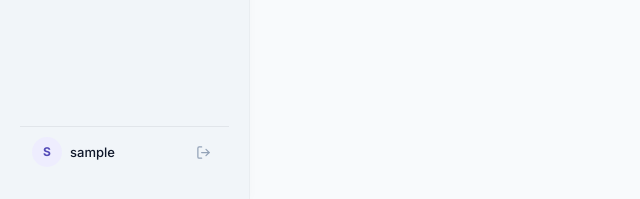
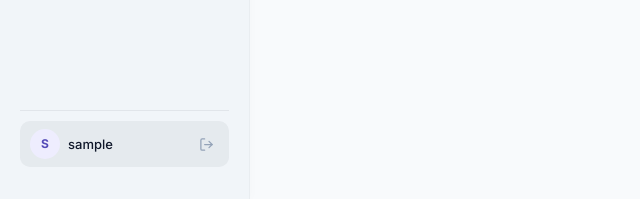
Before and after one commit to armelingu/taskkill, a Flask app: page / in a window 1280 px wide. Shown: the part 601-800 px from the top of the page, without its empty margins (0-640 px from the left). Run offline with Flask 3, Linux system fonts and the light colour scheme; the visitor is signed in with stand-in values (Sample User, id 1); data comes from the database, SQL or seed files in the repository; data that the repository does not hold is empty; parts of the project's set-up code (start-up, migrations or seed data) failed here and were passed over.

Commit message:
style: sidebar footer com card agrupado igual referencia visual

```diff
--- a/static/css/style.css
+++ b/static/css/style.css
@@ -252,11 +252,15 @@ body {
     margin-top: auto;
     padding-top: 10px;
     border-top: 1px solid rgba(15, 23, 42, 0.07);
+}
+
+.sidebar-user-card {
     display: flex;
     align-items: center;
     gap: 8px;
-    padding-left: 12px;
-    padding-right: 12px;
+    background: rgba(15, 23, 42, 0.05);
+    border-radius: 10px;
+    padding: 8px 10px;
 }
 
 .sidebar-footer-user {
@@ -296,8 +300,8 @@ body {
 
 .sidebar-logout-btn {
     margin-left: auto;
-    width: 28px;
-    height: 28px;
+    width: 26px;
+    height: 26px;
     border: none;
     background: transparent;
     color: #94a3b8;
@@ -308,6 +312,7 @@ body {
     flex-shrink: 0;
     transition: color 0.15s ease;
     padding: 0;
+    border-radius: 6px;
 }
 
 .sidebar-logout-btn:hover {
--- a/templates/index.html
+++ b/templates/index.html
@@ -74,8 +74,9 @@
                 </div>
             </section>
 
-            <!-- Rodapé do sidebar: avatar + nome + logout -->
+            <!-- Rodapé do sidebar: card de usuário -->
             <div class="sidebar-footer">
+                <div class="sidebar-user-card">
                     <a href="/perfil" class="sidebar-footer-user" title="Meu perfil" aria-label="Meu perfil">
                         <span class="sidebar-avatar-initials">{{ user.username[0].upper() if user else '?' }}</span>
                         <span class="sidebar-footer-name">{{ user.username if user else '' }}</span>
@@ -90,6 +91,7 @@
                             </svg>
                         </button>
                     </form>
+                </div>
             </div>
         </aside>
 
```
Lines whose indentation alone changed are shown as unchanged.
